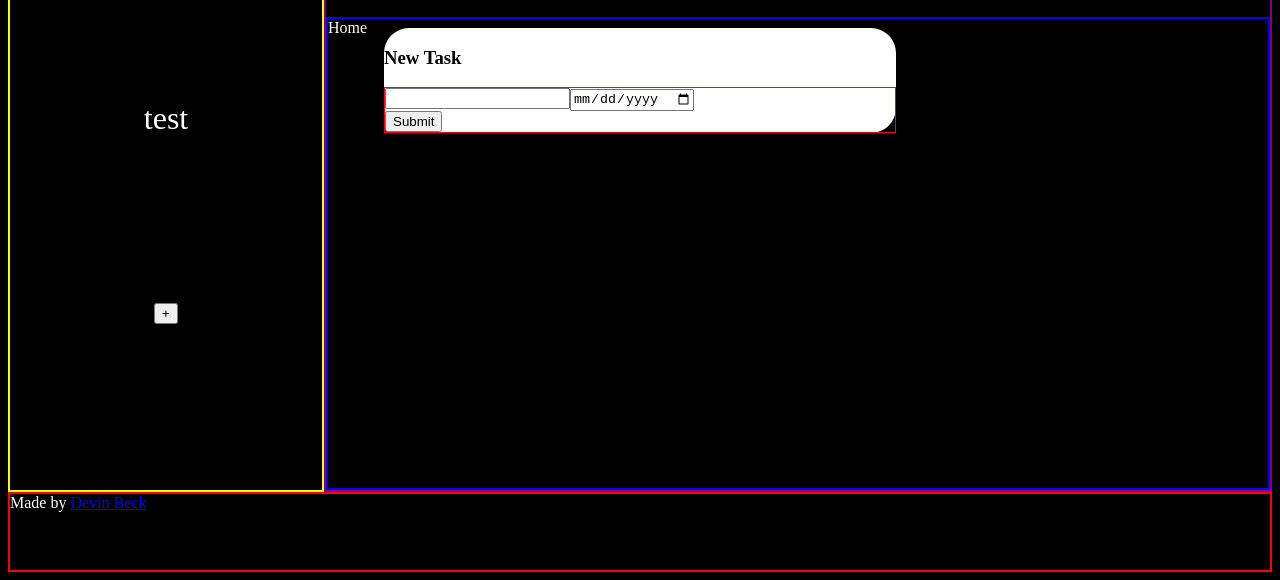
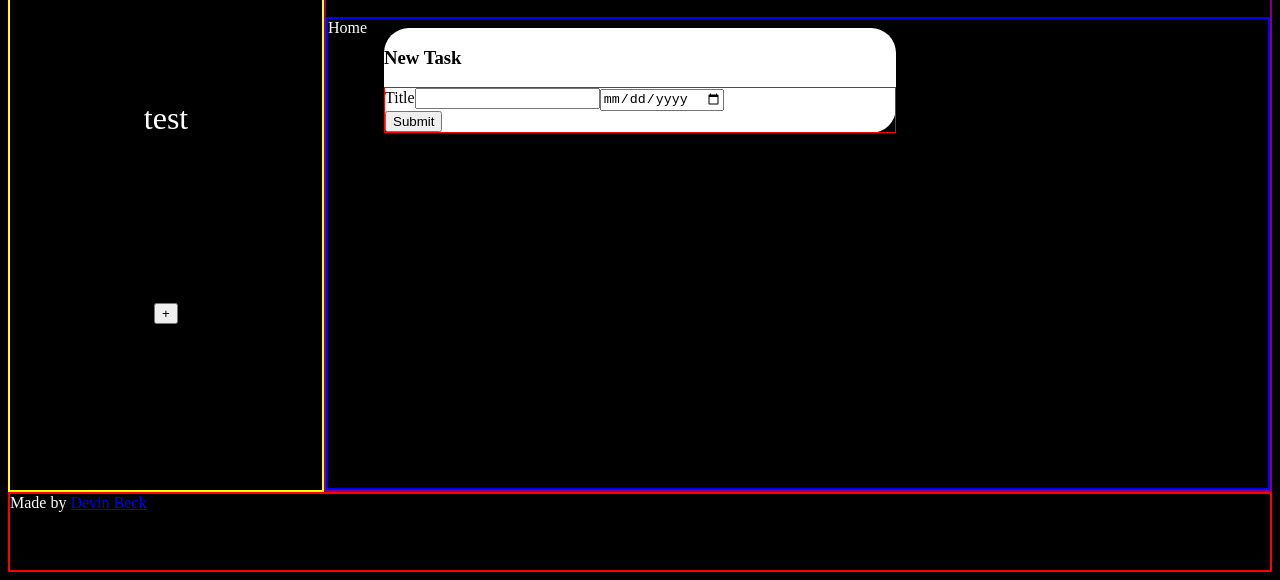
Before and after one commit to devin6beck/todo-list, a website built with webpack: page dist/index.html in a window 1280 px wide. Shown: the part 236-816 px from the top of the page. Built offline with nearby package versions, Linux system fonts and the light colour scheme.

Commit message:
basic new task css

```diff
--- a/src/new-task-form.js
+++ b/src/create-form.js
@@ -2,22 +2,29 @@ export default function taskForm() {
   const body = document.querySelector('body');
   const article = document.createElement('article');
   const form = document.createElement('form');
-  const input = document.createElement('input');
+  const titleInput = document.createElement('input');
+  const descriptionInput = document.createElement('input');
   const dateInput = document.createElement('input');
   const submit = document.createElement('input');
   const h3 = document.createElement('h3');
   const br = document.createElement('br');
+  const titleLabel = document.createElement('label');
 
-  article.classList.add('task-form');
+  article.classList.add('form-container');
   form.classList.add('form');
 
-  input.type = 'text';
+  titleInput.type = 'text';
+  titleInput.name = 'title';
+  titleLabel.htmlFor = 'title'
   dateInput.type = 'date';
   submit.type = 'submit';
 
   h3.textContent = 'New Task';
+  titleLabel.textContent = 'Title'
 
-  form.appendChild(input);
+  form.appendChild(titleLabel);
+  form.appendChild(titleInput);
+
   form.appendChild(dateInput);
   form.appendChild(br);
   form.appendChild(submit);
--- a/src/new-task-button.js
+++ b/src/new-task-button.js
@@ -1,5 +1,5 @@
 import { format } from 'date-fns'
-import taskForm from './new-task-form';
+import taskForm from './create-form';
 
 export default class newTask {
   /* Create a new date with the format of "Sunday, April 29th, 1453" */
--- a/src/style.css
+++ b/src/style.css
@@ -65,12 +65,13 @@ body {
 
 }
 
-.task-form {
+.form-container {
   position: absolute;
   z-index: 100;
   margin-top: 20%;
   justify-self: center;
   width: 40vw;
+  min-width: 200px;
   background-color: white;
   color: black;
   border-radius: 25px;
```
Also changed, not shown: dist/index.bundle.js.LICENSE.txt (deleted), dist/index.html, dist/print.bundle.js, 1 other file.
